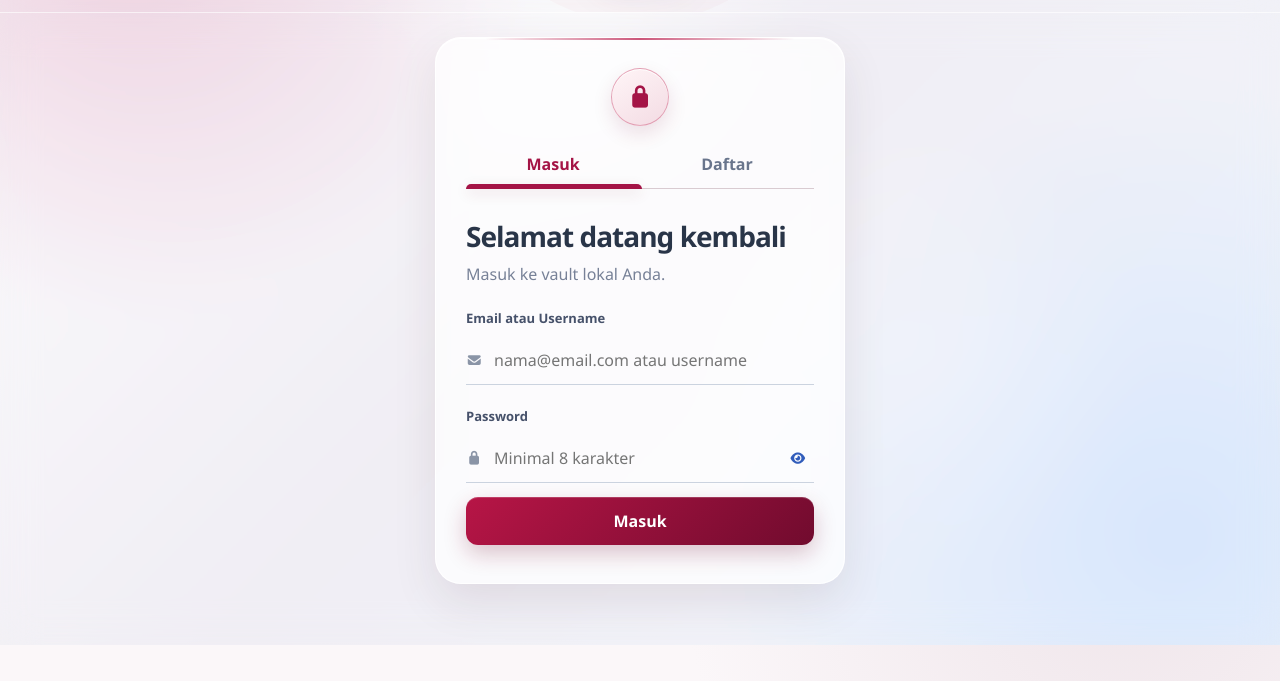
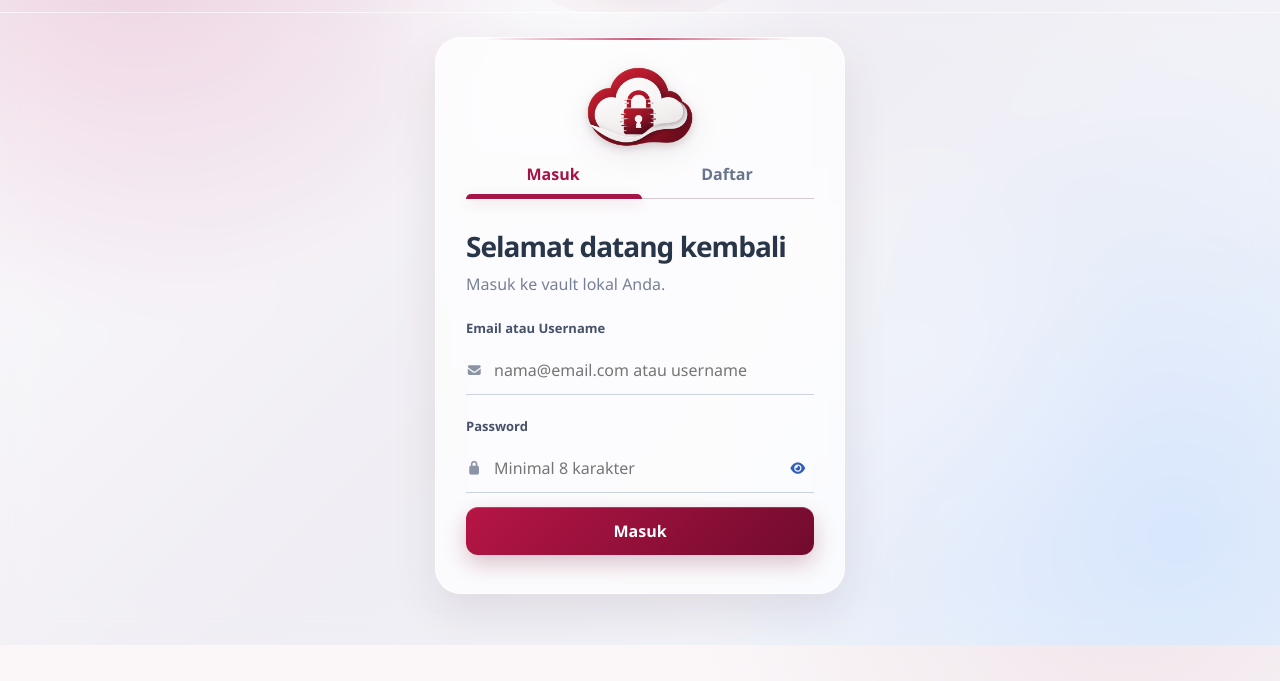
Before and after one commit to okkinurf/passsa, a browser extension: page src/index.html in a window 1280 px wide. Shown: the part 155-836 px from the top of the page. Drawn offline with Linux system fonts and the light colour scheme.

Commit message:
Replace login lock mark with PassSa logo

```diff
--- a/scripts/e2e-smoke.js
+++ b/scripts/e2e-smoke.js
@@ -40,6 +40,8 @@ app.whenReady().then(async () => {
     return layoutStyle.display === 'flex'
       && layoutStyle.flexDirection === 'column'
       && brandStyle.display !== 'none'
+      && document.querySelector('.auth-mark img')?.getAttribute('src') === 'assets/passsa-mark.png'
+      && !document.querySelector('.auth-mark .fa-lock')
       && card.getBoundingClientRect().width <= 420;
   })()`), 'Layout login sederhana vertikal tidak sesuai.');
   await win.webContents.executeJavaScript(`
--- a/src/index.html
+++ b/src/index.html
@@ -40,7 +40,7 @@
 
       <section class="form-panel">
         <div class="auth-card">
-          <div class="auth-mark" aria-hidden="true"><i class="fa-solid fa-lock"></i></div>
+          <div class="auth-mark" aria-hidden="true"><img src="assets/passsa-mark.png" alt="PassSa" /></div>
           <div class="tabs" data-mode="login" role="tablist" aria-label="Autentikasi">
             <button id="login-tab" class="tab active" type="button" role="tab" aria-selected="true">Masuk</button>
             <button id="register-tab" class="tab" type="button" role="tab" aria-selected="false">Daftar</button>
--- a/src/styles.css
+++ b/src/styles.css
@@ -681,17 +681,21 @@ select { width: 100%; height: 48px; padding: 0 12px; border: 1px solid #d9dfeb;
   -webkit-backdrop-filter: blur(16px) saturate(120%);
 }
 .auth-mark {
-  width: 58px;
-  height: 58px;
-  margin: 0 auto 16px;
+  width: 108px;
+  height: 76px;
+  margin: -2px auto 10px;
   display: grid;
   place-items: center;
-  border: 1px solid #b7154655;
-  border-radius: 50%;
-  background: linear-gradient(145deg, #fff5f7, #f3dbe3);
-  color: #a41446;
-  box-shadow: 0 8px 20px #710b2e1f, inset 0 1px #ffffff;
-  font-size: 21px;
+  border: 0;
+  border-radius: 0;
+  background: transparent;
+  box-shadow: none;
+}
+.auth-mark img {
+  width: 100%;
+  height: 100%;
+  object-fit: contain;
+  filter: drop-shadow(0 3px 4px #3b13222a) drop-shadow(0 8px 14px #3b132215);
 }
 .auth-layout .auth-card::before {
   content: "";
@@ -825,7 +829,8 @@ html[data-theme="dark"] .auth-layout .brand-panel { background: radial-gradient(
 html[data-theme="dark"] .auth-layout .form-panel { background: radial-gradient(circle at 50% 0, #47343d 0, transparent 42%), #171a20; }
 html[data-theme="dark"] .auth-layout .auth-card { border-color: #46505d; background: rgba(35, 40, 48, .86); box-shadow: 0 18px 44px rgba(0,0,0,.3), inset 0 1px rgba(255,255,255,.05); }
 html[data-theme="dark"] .auth-layout .auth-card::before { background: linear-gradient(90deg, transparent, #bd8298, transparent); }
-html[data-theme="dark"] .auth-layout .auth-mark { border-color: #df6e9188; background: linear-gradient(145deg, #49303b, #30252e); color: #f0a2b7; box-shadow: 0 8px 20px #a80f3e38, inset 0 1px #ffffff18; }
+html[data-theme="dark"] .auth-layout .auth-mark { border: 0; background: transparent; box-shadow: none; }
+html[data-theme="dark"] .auth-layout .auth-mark img { filter: drop-shadow(0 3px 5px #00000065) drop-shadow(0 8px 16px #a80f3e30); }
 html[data-theme="dark"] .tabs { background: #292f38; border-color: #3b4450; }
 html[data-theme="dark"] .tabs::before { background: linear-gradient(145deg, #444c59, #353d49); border: 1px solid #a80f3e80; box-shadow: 0 4px 14px rgba(0,0,0,.28), 0 0 0 2px #a80f3e2b; }
 html[data-theme="dark"] .auth-layout .tabs { border-bottom-color: #46515f; background: transparent; }
```
